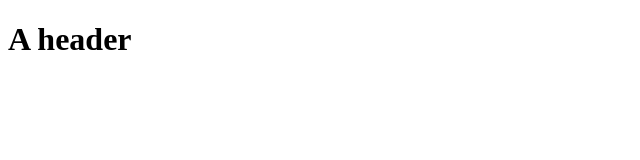
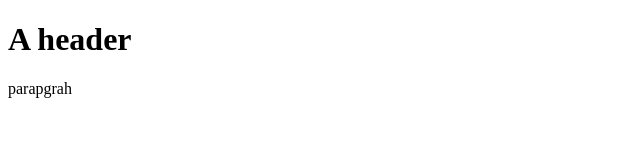
Before and after one commit to SonicAna/serverSideCourse, a plain HTML site: page index.html in a window 1280 px wide. Shown: the full height of the page, 0-640 px from the left. Drawn offline with Linux system fonts and the light colour scheme.

Commit message:
added paragraph

```diff
--- a/index.html
+++ b/index.html
@@ -6,7 +6,7 @@
 
 <body>
     <h1>A header</h1>
-
+    <p>parapgrah</p>
 </body>
 
 
```
